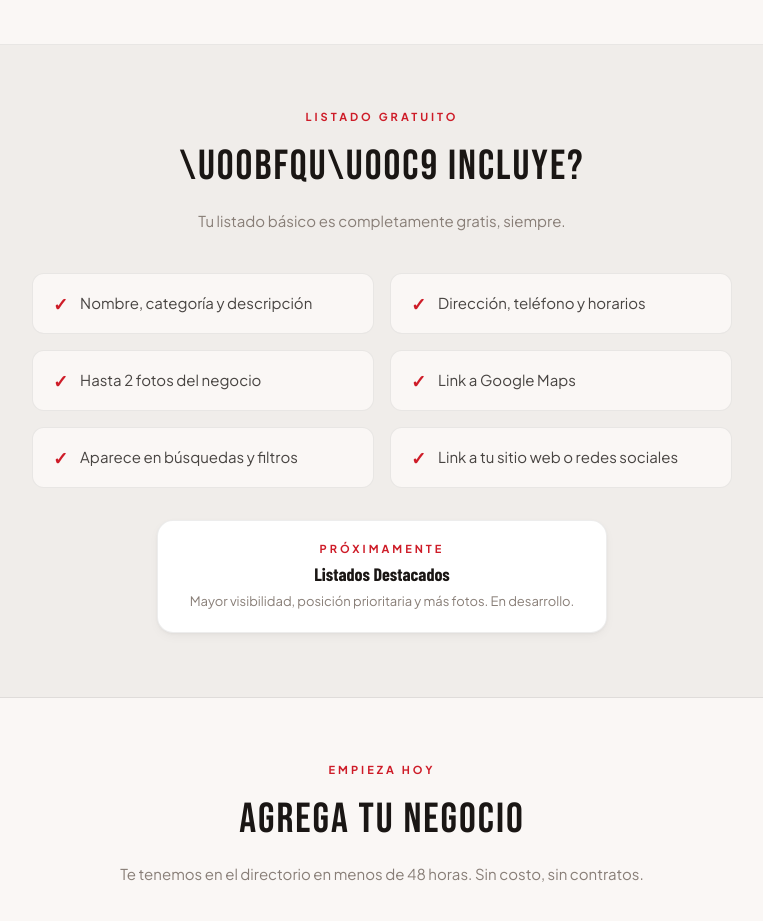
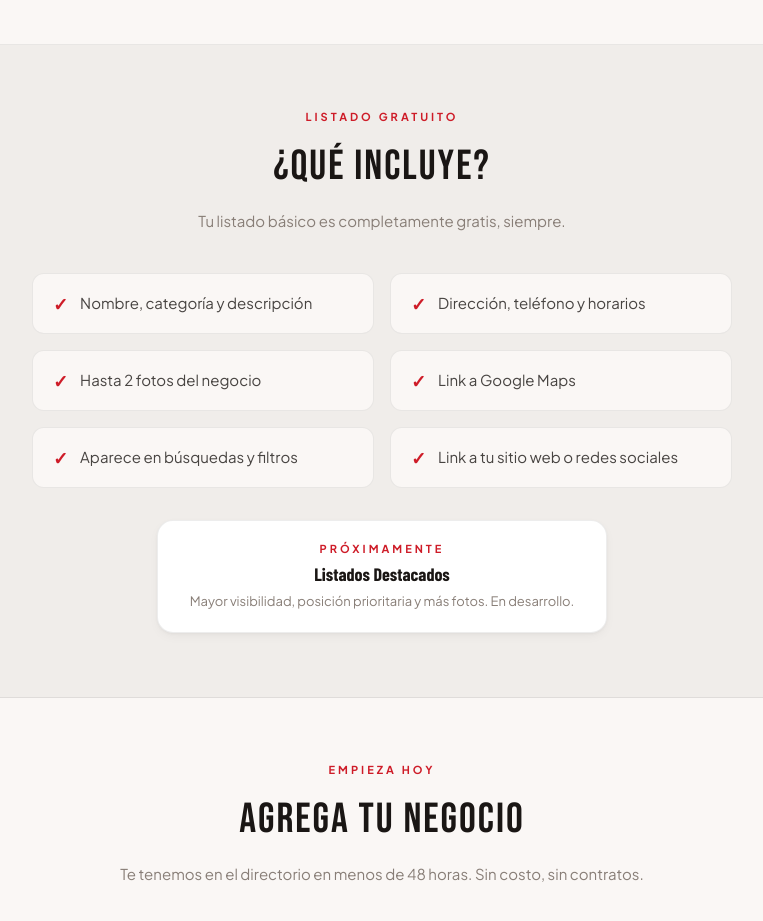
Before and after one commit to EstebanTala/latino-las-vegas, a Next.js app: page /anunciate in a window 1280 px wide. Shown: the part 940-1861 px from the top of the page, without its empty margins (258-1021 px from the left). Built offline with nearby package versions, Linux system fonts and the light colour scheme; no server answers.

Commit message:
Fix all unicode characters in anunciate page

```diff
--- a/src/app/anunciate/page.tsx
+++ b/src/app/anunciate/page.tsx
@@ -90,7 +90,7 @@ export default function AnunciatePage() {
       <section className="py-16 bg-cream-2 border-b border-border">
         <div className="container max-w-[900px]">
           <div className="text-[11px] font-bold tracking-[3px] uppercase text-red mb-2.5 text-center">Listado gratuito</div>
-          <h2 className="font-display text-[clamp(28px,5vw,42px)] tracking-[2px] text-center mb-3">\u00bfQU\u00c9 INCLUYE?</h2>
+          <h2 className="font-display text-[clamp(28px,5vw,42px)] tracking-[2px] text-center mb-3">¿QUÉ INCLUYE?</h2>
           <p className="text-center text-muted-foreground text-[15px] mb-10">Tu listado básico es completamente gratis, siempre.</p>
           <div className="grid md:grid-cols-2 gap-4 max-w-[700px] mx-auto">
             {[
```
Also changed, not shown: 1 other file (tests, documents, lock files or other folders).
